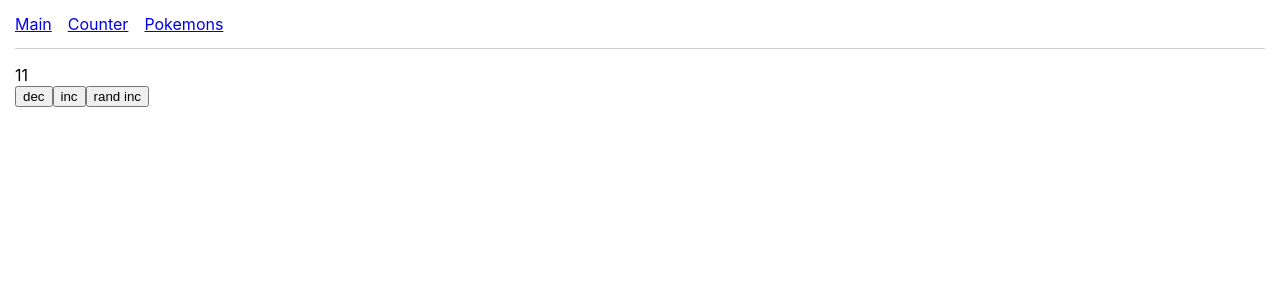
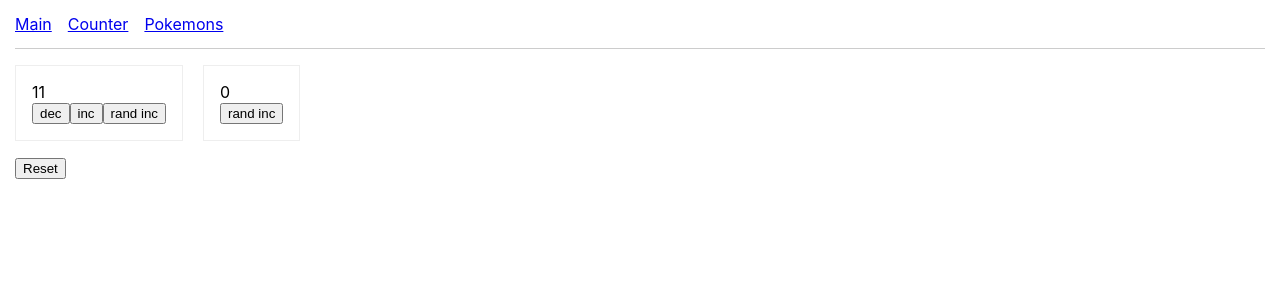
Before and after one commit to ZLVShadoW/rtk_base, a React (Create React App) app: page /counters in a window 1280 px wide. Shown: the top 300 px of the page. Built offline with nearby package versions, Linux system fonts and the light colour scheme.

Commit message:
added: Counter2, common AC (reset)

```diff
--- /dev/null
+++ b/src/Bll/action.ts
@@ -0,0 +1,3 @@
+import {createAction} from '@reduxjs/toolkit';
+
+export const reset = createAction('reset')
--- a/src/Bll/counter1Slice.ts
+++ b/src/Bll/counter1Slice.ts
@@ -1,4 +1,5 @@
 import {createAction, createSlice, PayloadAction} from '@reduxjs/toolkit';
+import {reset} from './action';
 
 export const increment = createAction('counter1/increment')
 
@@ -11,7 +12,7 @@ const counter1Slice = createSlice({
         decrement: (state) => {
             state.count = state.count - 1
         },
-        incrementRand: (state, action: PayloadAction<{number: number}>) => {
+        incrementRand: (state, action: PayloadAction<{ number: number }>) => {
             state.count += action.payload.number
         }
     },
@@ -27,6 +28,9 @@ const counter1Slice = createSlice({
         // },
         [increment.type]: (state) => {
             state.count = state.count + 1
+        },
+        [reset.type]: state => {
+            state.count = 0
         }
     }
 })
--- /dev/null
+++ b/src/Bll/counter2Slice.ts
@@ -0,0 +1,22 @@
+import {createSlice, PayloadAction} from '@reduxjs/toolkit';
+import {reset} from './action';
+
+const initialState = {
+    count: 0 as number
+}
+
+const counter2Slice = createSlice({
+    name: 'counter2',
+    initialState,
+    reducers: {
+        incrementRand: (state, action: PayloadAction<{number: number}>) => {
+            state.count += action.payload.number
+        }
+    },
+    extraReducers: builder => builder.addCase(reset, state => {
+        state.count = 0
+    })
+})
+
+export const counter2Reducer = counter2Slice.reducer
+export const {incrementRand} = counter2Slice.actions
--- a/src/Bll/store.ts
+++ b/src/Bll/store.ts
@@ -1,9 +1,11 @@
 import {configureStore} from '@reduxjs/toolkit';
 import {counter1Reducer} from './counter1Slice';
+import {counter2Reducer} from './counter2Slice';
 
 export const store = configureStore({
     reducer: {
-        counter1: counter1Reducer
+        counter1: counter1Reducer,
+        counter2: counter2Reducer
     }
 })
 
--- a/src/Components/Counters/Counter1.tsx
+++ b/src/Components/Counters/Counter1.tsx
@@ -1,6 +1,7 @@
 import React from 'react';
 import {useAppDispatch, useAppSelector} from '../../hooks/typedRTKHooks';
 import {decrement, increment, incrementRand} from '../../Bll/counter1Slice';
+import { randomLimitNumber } from './utils';
 
 export const Counter1 = () => {
     const dispatch = useAppDispatch()
@@ -14,11 +15,11 @@ export const Counter1 = () => {
     }
 
     const incRand = () => {
-        dispatch(incrementRand({number: randomLimitNumber(1, 10)}))
+        dispatch(incrementRand({number: randomLimitNumber(1, 3)}))
     }
 
     return (
-        <div>
+        <div style={{padding: 16, border: '1px solid #eee'}}>
             <div>{result}</div>
             <div>
                 <button onClick={dec}>dec</button>
@@ -28,9 +29,3 @@ export const Counter1 = () => {
         </div>
     );
 };
-
-// --- for utils/helpers
-
-const randomLimitNumber = (min: number, max: number) => {
-    return Math.floor(Math.random() * (max - min + 1) + min)
-}
--- /dev/null
+++ b/src/Components/Counters/Counter2.tsx
@@ -0,0 +1,21 @@
+import React from 'react';
+import {useAppDispatch, useAppSelector} from '../../hooks/typedRTKHooks';
+import {incrementRand} from '../../Bll/counter2Slice';
+import {randomLimitNumber} from './utils';
+
+export const Counter2 = () => {
+    const dispatch = useAppDispatch()
+    const res = useAppSelector(state => state.counter2.count)
+
+    const incRand = () => {
+        dispatch(incrementRand({number: randomLimitNumber(1, 10)}))
+    }
+    return (
+        <div style={{padding: 16, border: '1px solid #eee'}}>
+            <div>{res}</div>
+            <div>
+                <button onClick={incRand}>rand inc</button>
+            </div>
+        </div>
+    );
+};
--- /dev/null
+++ b/src/Components/Counters/utils.ts
@@ -0,0 +1,3 @@
+export const randomLimitNumber = (min: number, max: number) => {
+    return Math.floor(Math.random() * (max - min + 1) + min)
+}
--- a/src/Pages/Counters.tsx
+++ b/src/Pages/Counters.tsx
@@ -1,10 +1,25 @@
 import React from 'react';
 import {Counter1} from '../Components/Counters/Counter1';
+import {Counter2} from '../Components/Counters/Counter2';
+import {useAppDispatch} from '../hooks/typedRTKHooks';
+import {reset} from '../Bll/action';
 
 export const Counters = () => {
+    const dispatch = useAppDispatch()
+
+    const onReset = () => {
+        dispatch(reset())
+    }
+
     return (
         <>
-            <Counter1 />
+            <div style={{display: 'flex', gap: 20}}>
+                <Counter1/>
+                <Counter2/>
+            </div>
+            <div style={{marginTop: 16}}>
+                <button onClick={onReset}>Reset</button>
+            </div>
         </>
     );
 };
```
